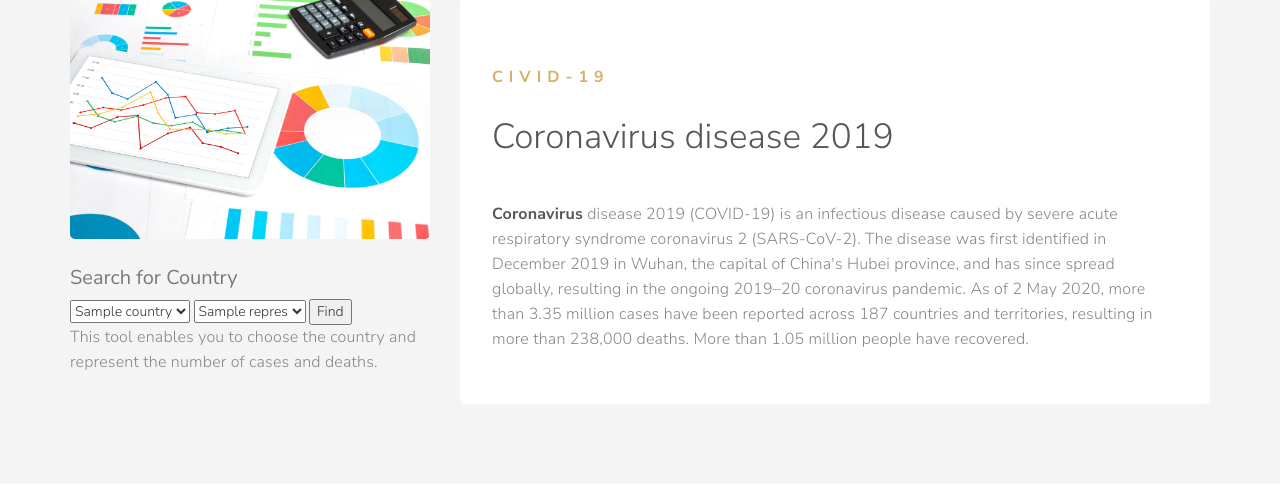
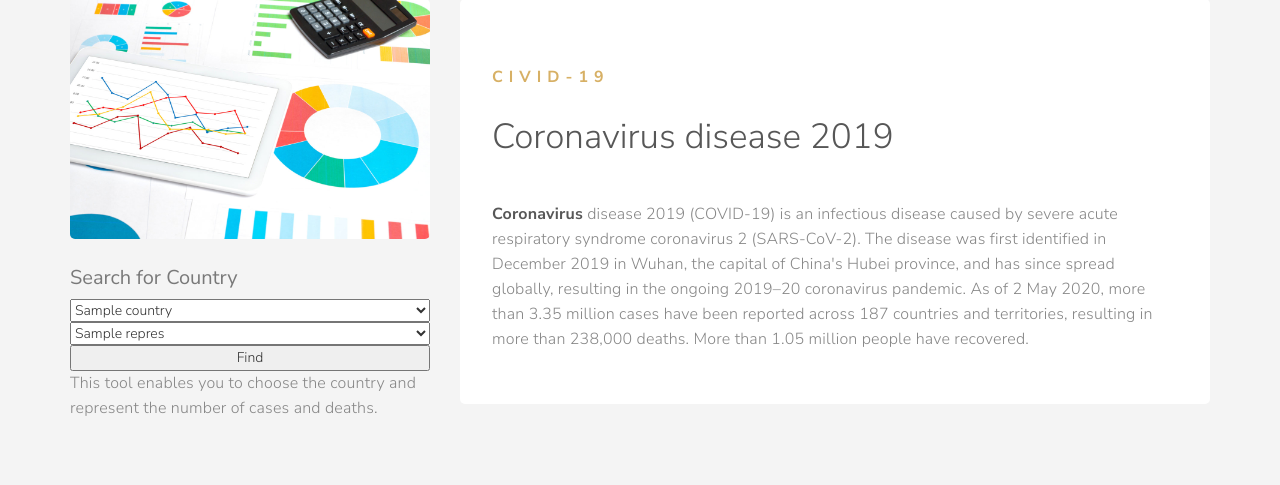
Before and after one commit to MuhammadMuradG/COVID19-Monitor, a Flask app: template templates/request_plot.html in a window 1280 px wide. Shown: the part 783-1268 px from the top of the page. Run offline with Flask 2, Linux system fonts and the light colour scheme; the template is opened without the code that fills it: most values are stand-ins (such as "Sample title", 1, 10 or a date in 2020); parts of the project's set-up code (start-up, migrations or seed data) failed here and were passed over.

Commit message:
Fixing view bugs

```diff
--- a/templates/request_plot.html
+++ b/templates/request_plot.html
@@ -5,7 +5,7 @@
 
 	<meta charset="UTF-8">
 
-	<title>Artist - Minimal HTML Portfolio</title>
+	<title>COVID19-Monitor | Requseting</title>
 
 	<!--
 
@@ -72,19 +72,19 @@ http://www.tooplate.com/view/2100-artist
 					<div class="wow fadeInUp" data-wow-delay="0.4s">
 						<h4>Search for Country</h4>
 						<form action='/Plot' method='POST'>
-							<select name=country method='GET'>
+							<select style="width: 100%;" name=country method='GET'>
 								{% for country in countries %}
 								<option value="{{ country }}" SELECTED>{{ country }}
 								</option>"
 								{% endfor %}
 							</select>
-							<select name=Repres method='GET'>
+							<select style="width: 100%;" style="width: 100%;"name=Repres method='GET'>
 								{% for Repres in Representation %}
 								<option value="{{ Repres }}" SELECTED>{{ Repres }}
 								</option>"
 								{% endfor %}
 							</select>
-							<button type="submit">Find</button>
+							<button style="width: 100%;" type="submit">Find</button>
 						</form>
 						<p>This tool enables you to choose the country and represent the number
 							of cases and deaths.</p>
```
